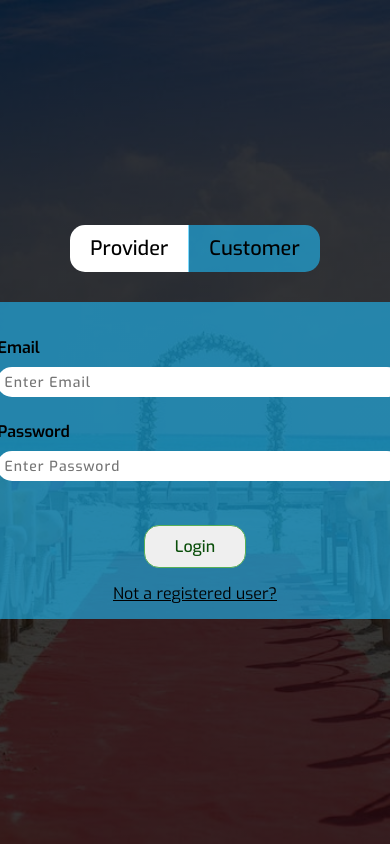
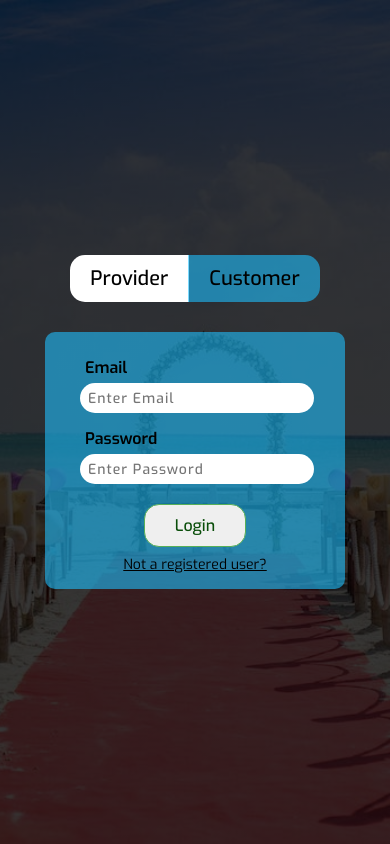
Before and after one commit to udith51/outsider, a React (Create React App) app in the folder outsider_frontend/: page /account in a window 390 px wide. Built offline with nearby package versions, Linux system fonts and the light colour scheme.

Commit message:
Auth responsivity

```diff
--- a/outsider_frontend/src/assets/css/Account.css
+++ b/outsider_frontend/src/assets/css/Account.css
@@ -63,7 +63,7 @@
     width: 500px;
 }
 
-.bar{
+.authForm>.bar{
     margin-bottom: 15px;
 }
 
@@ -74,12 +74,13 @@ label{
 
 .aInput{
     width: 100%;
-    padding: 8px;
+    padding: 4px 8px;
     outline: none;
     border: none;
     border-radius: 15px;
     letter-spacing: 1px;
     font-weight: 500;
+    height: 30px;
 }
 
 
@@ -122,3 +123,29 @@ label{
     color: red;
     font-weight: 600;
 }
+
+@media screen and (max-width: 600px){
+    .accForm{
+        width: 390px;
+        padding: 10px 20px 15px 20px;
+    }
+    .authForm>.bar{
+        margin: 15px;
+    }
+    .accSubmit{
+        margin-top: 20px;
+        margin-bottom: 8px;
+    }
+    .aInput{
+        margin: 0;
+    }
+    .btmText{
+        font-size: 14px;
+    }
+}
+
+@media screen and (max-width: 400px){
+    .accForm{
+        width: 300px;
+    }
+}
--- a/outsider_frontend/src/assets/css/InfoProvider.css
+++ b/outsider_frontend/src/assets/css/InfoProvider.css
@@ -136,3 +136,47 @@ input, .rmsc .dropdown-container{
   color: black;
   scale: 1.1;
 }
+
+@media screen and (max-width: 1000px){
+  .infoProvider>form{
+    width: 80vw;
+  }
+}
+
+@media screen and (max-width: 800px){
+  .infoProvider>form{
+    width: 90vw;
+  }
+}
+@media screen and (max-width: 600px){
+  .infoProvider{
+    font-size: 14px;
+  }
+  .w4>input{
+    width: 47%;
+  }
+
+  .wEq, .w2,.w4{
+    flex-direction: column;
+  }
+
+  .wEq{
+    margin: 0 4px;
+  }
+
+  .w2,.w4>input{
+    width: 100%;
+  }
+
+  .w2>.bar{
+    max-width: none;
+  }
+
+  .infoSub{
+    width: 90%;
+    justify-content: center;
+    text-align: center;
+    font-size: 14px;
+    padding: 5px 12px;
+  }
+}
--- a/outsider_frontend/src/components/Login.tsx
+++ b/outsider_frontend/src/components/Login.tsx
@@ -50,10 +50,9 @@ const Login: React.FC = () => {
       password: "",
     });
   };
-  console.log(message);
 
   return (
-    <form className="" onSubmit={onSubmit}>
+    <form className="authForm" onSubmit={onSubmit}>
       <div className="bar">
         <label htmlFor="email">Email</label>
         <input
--- a/outsider_frontend/src/components/Registration.tsx
+++ b/outsider_frontend/src/components/Registration.tsx
@@ -34,7 +34,7 @@ const Registration: React.FC = () => {
         userType,
       })
       .then((response) => {
-        if (response.statusText === "OK") {
+        if (response.status === 200) {
           setUser(response.data);
           localStorage.setItem("user", JSON.stringify(response.data));
           if (response.data.userType === "provider") navigate("/info");
@@ -114,9 +114,9 @@ const Registration: React.FC = () => {
           <label htmlFor="category">Category</label>
           <select
             className="aInput"
+            value={form.category}
             name="category"
             id="category"
-            defaultValue=""
             onChange={onChange}
           >
             <option disabled value="" className="aOptions">
```
